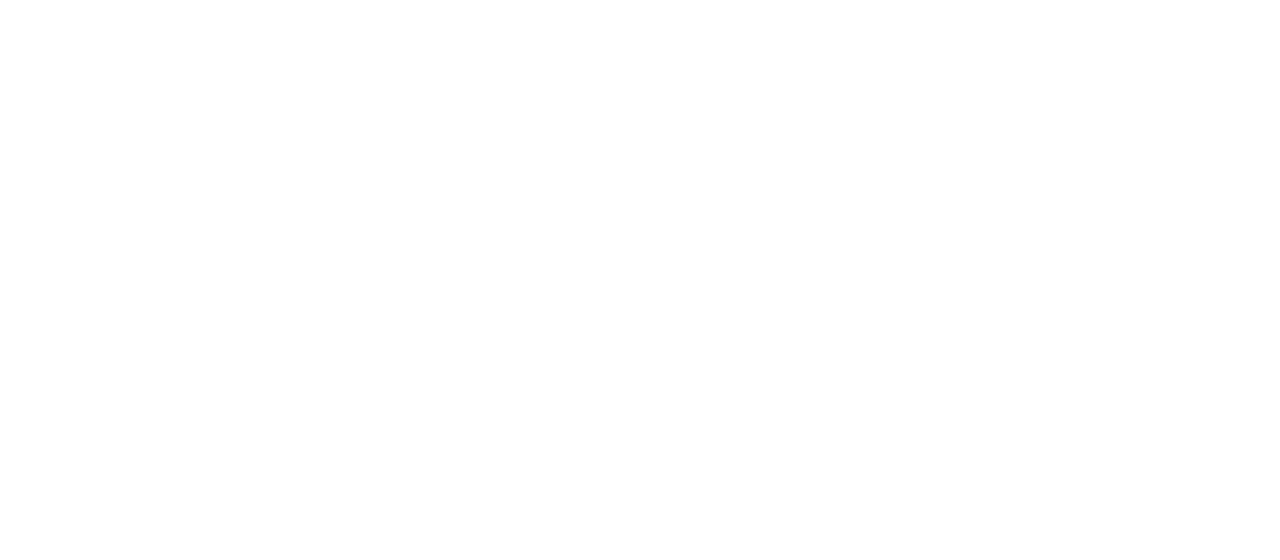
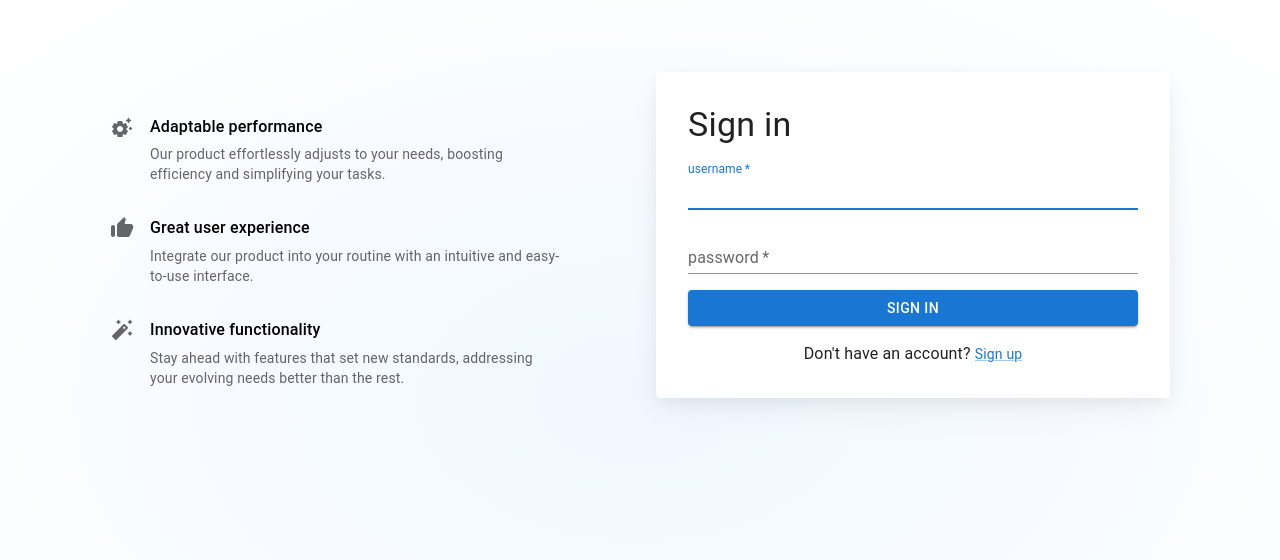
Before and after one commit to Printheus/auth-service, a React (Vite) app in the folder frontend/: page /test in a window 1280 px wide. Before the commit this address had no page. Shown: the top 560 px of the page. Built offline with nearby package versions, Linux system fonts and the light colour scheme.

Commit message:
Add SignIn

```diff
--- a/frontend/package.json
+++ b/frontend/package.json
@@ -16,6 +16,7 @@
     "@mui/material": "^6.4.5",
     "react": "^19.0.0",
     "react-dom": "^19.0.0",
+    "react-hook-form": "^7.54.2",
     "react-icons": "^5.5.0",
     "react-router-dom": "^7.2.0"
   },
--- a/frontend/src/App.tsx
+++ b/frontend/src/App.tsx
@@ -1,6 +1,7 @@
 import React from 'react';
 import { BrowserRouter as Router, Route, Routes } from 'react-router-dom';
 import SignInSide from './temp/SignInSide/SignInSide';
+import SignIn from './SignIn/SignIn';
 // import SignInSide from './SignInSide';
 
 
@@ -10,6 +11,7 @@
       <Router>
         <Routes>
           <Route path='/' element={<SignInSide/>}/>
+          <Route path="/test" element={<SignIn/>} />
         </Routes>
       </Router>
   );
--- /dev/null
+++ b/frontend/src/SignIn/SignIn.tsx
@@ -0,0 +1,51 @@
+import Stack from "@mui/material/Stack";
+import Content from "../temp/SignInSide/components/Content";
+import SignInCard from "./SignInCard";
+
+
+function SignIn() {
+
+
+  return (
+    <Stack
+      direction={"column"}
+      component={"main"}
+      sx={[
+        {
+          justifyContent: "center",
+          height: "calc((1 - var(--template-frame-height, 0)) * 100%)",
+          marginTop: "max(40px - var(--template-frame-height, 0px), 0px)",
+          minHeight: "100%",
+        },
+        () => ({
+            '&::before': {
+                content: '""',
+                display: 'block',
+              position: 'absolute',
+              zIndex: -1,
+              inset: 0,
+              backgroundImage:
+              'radial-gradient(ellipse at 50% 50%, hsl(210, 100%, 97%), hsl(0, 0%, 100%))',
+              backgroundRepeat: 'no-repeat',
+            },
+        })
+
+      ]}
+    >
+      <Stack
+        direction={{ xs: "column-reverse", md: "row" }}
+        sx={{
+          justifyContent: "center",
+          gap: { xs: 6, sm: 12 },
+          p: { xs: 2, sm: 4 },
+          m: "auto",
+        }}
+      >
+        <Content />
+        <SignInCard />
+      </Stack>
+    </Stack>
+  );
+}
+
+export default SignIn;
--- /dev/null
+++ b/frontend/src/SignIn/SignInCard.tsx
@@ -0,0 +1,92 @@
+import {
+  Box,
+  Button,
+  FormControl,
+  FormLabel,
+  Link,
+  styled,
+  TextField,
+  Typography,
+} from "@mui/material";
+import MuiCard from "@mui/material/Card";
+import { useForm } from "react-hook-form";
+
+interface BasicLoginForm {
+  username: string;
+  password: string;
+}
+
+const Card = styled(MuiCard)(({ theme }) => ({
+  display: "flex",
+  flexDirection: "column",
+  alignSelf: "center",
+  width: "100%",
+  padding: theme.spacing(4),
+  gap: theme.spacing(2),
+  boxShadow:
+    "hsla(220, 30%, 5%, 0.05) 0px 5px 15px 0px, hsla(220, 25%, 10%, 0.05) 0px 15px 35px -5px",
+  [theme.breakpoints.up("sm")]: {
+    width: "450px",
+  },
+  ...theme.applyStyles("dark", {
+    boxShadow:
+      "hsla(220, 30%, 5%, 0.5) 0px 5px 15px 0px, hsla(220, 25%, 10%, 0.08) 0px 15px 35px -5px",
+  }),
+}));
+
+export default function SignInCard() {
+  const { register, handleSubmit } = useForm<BasicLoginForm>();
+  return (
+    <Card>
+      <Typography
+        component="h1"
+        variant="h4"
+        sx={{ display: "flex", flexDirection: "column", width: "100%", gap: 2 }}
+      >
+        Sign in
+      </Typography>
+      <Box
+        component="form"
+        onSubmit={handleSubmit((data)=>{console.log(data)})}
+        sx={{ display: "flex", flexDirection: "column", width: "100%", gap: 2 }}
+      >
+        <FormControl>
+          <TextField
+            {...register("username")}
+            label="username"
+            variant="standard"
+            required
+            autoFocus
+            fullWidth
+          />
+        </FormControl>
+        <FormControl>
+          <TextField
+            {...register("password")}
+            label="password"
+            variant="standard"
+            type="password"
+            id="password"
+            required
+            fullWidth
+          />
+        </FormControl>
+        <Button type="submit" fullWidth variant="contained">
+          Sign in
+        </Button>
+        <Typography sx={{ textAlign: "center" }}>
+          Don&apos;t have an account?{" "}
+          <span>
+            <Link
+              href="/material-ui/getting-started/templates/sign-in/"
+              variant="body2"
+              sx={{ alignSelf: "center" }}
+            >
+              Sign up
+            </Link>
+          </span>
+        </Typography>
+      </Box>
+    </Card>
+  );
+}
```
Also changed, not shown: frontend/src/SignIn/index.ts (added), 1 other file (tests, documents, lock files or other folders).
